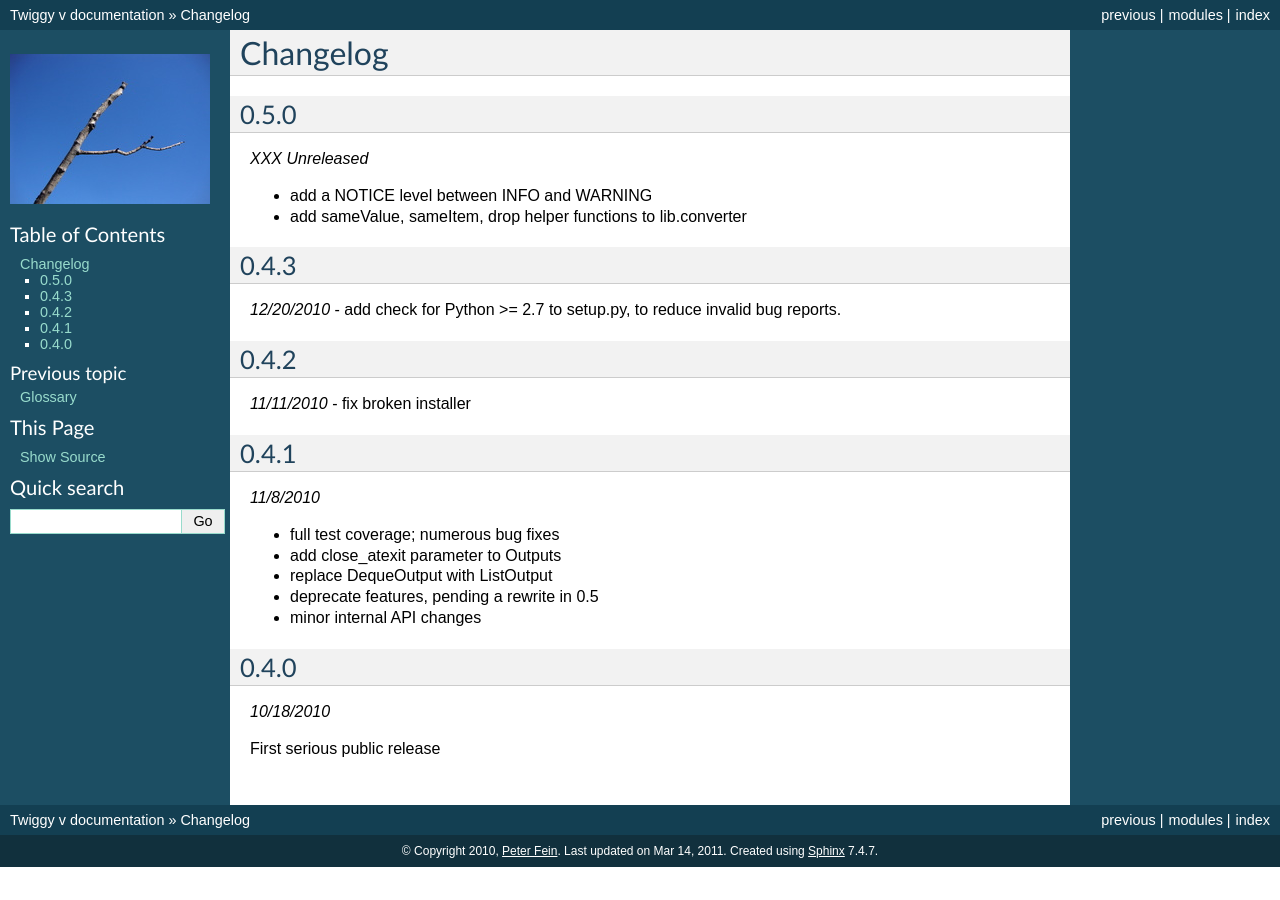
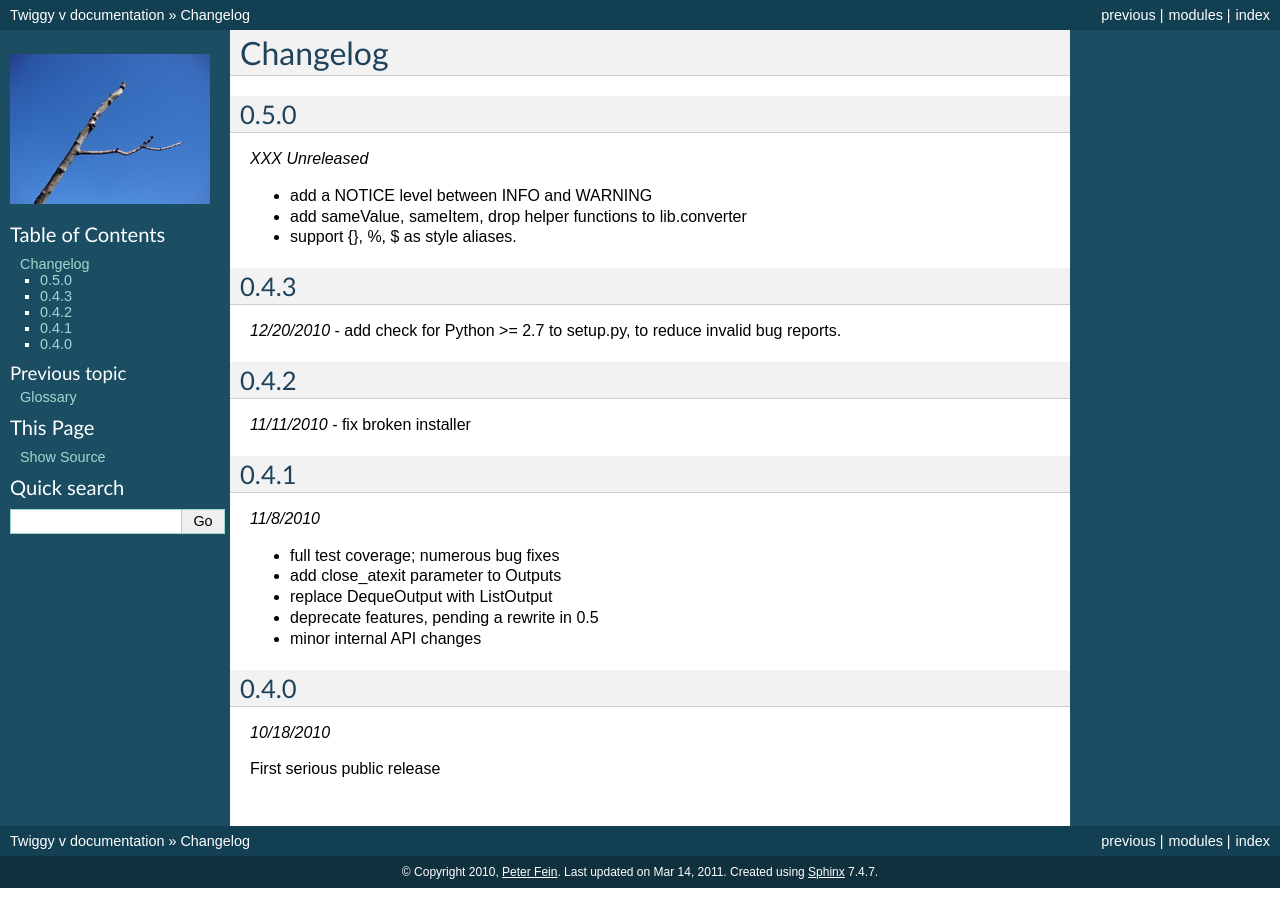
Before and after one commit to wearpants/twiggy, a Sphinx documentation site: the page built from doc/changelog.rst, in a window 1280 px wide. Built offline with Sphinx 7.4.7, drawn with Linux system fonts in a browser that asks for light colours.

Commit message:
update changelog for style aliases

```diff
--- a/doc/changelog.rst
+++ b/doc/changelog.rst
@@ -9,6 +9,7 @@ Changelog
 
 - add a NOTICE level between INFO and WARNING
 - add sameValue, sameItem, drop helper functions to lib.converter
+- support {}, %, $ as style aliases.
 
 ******************************
 0.4.3
```
